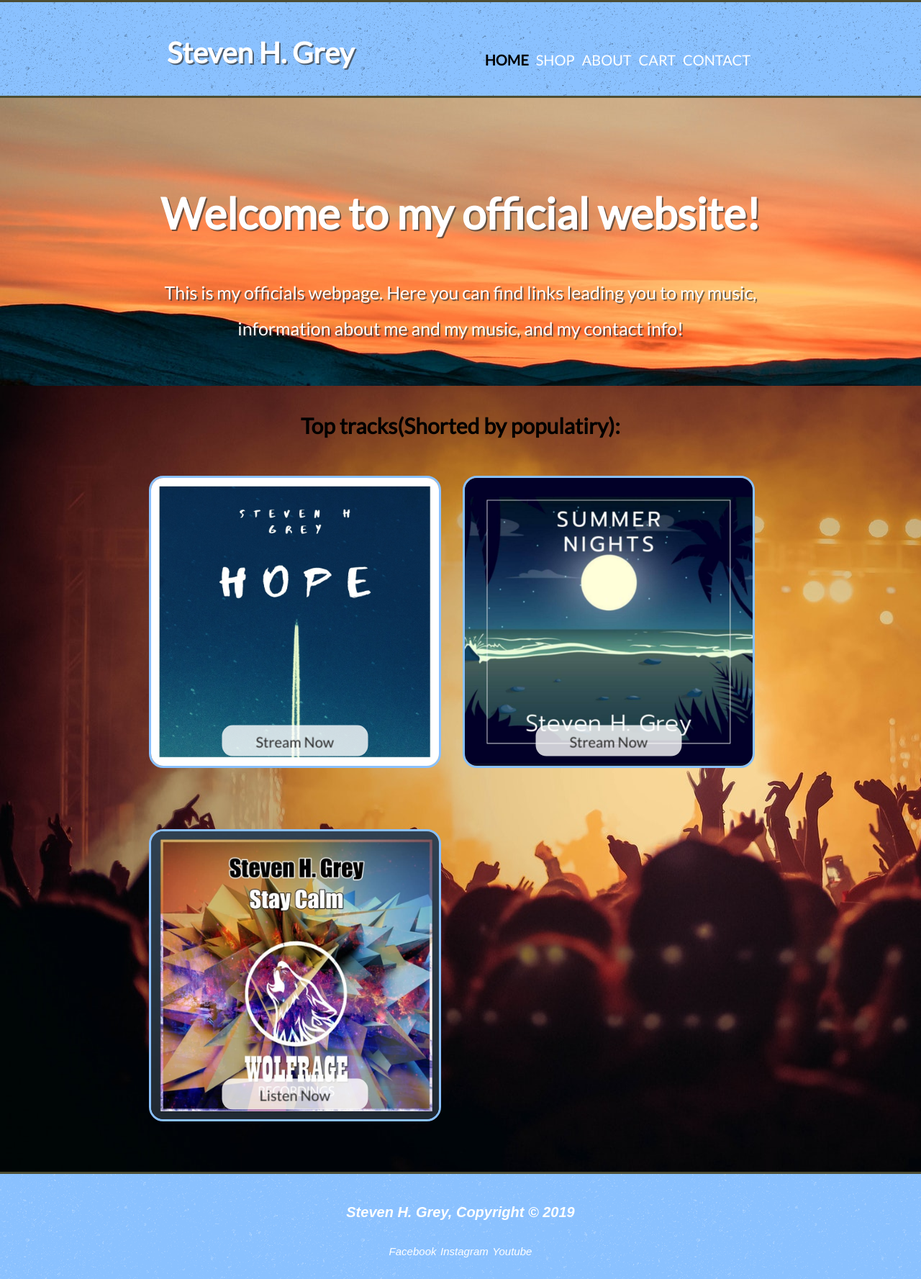
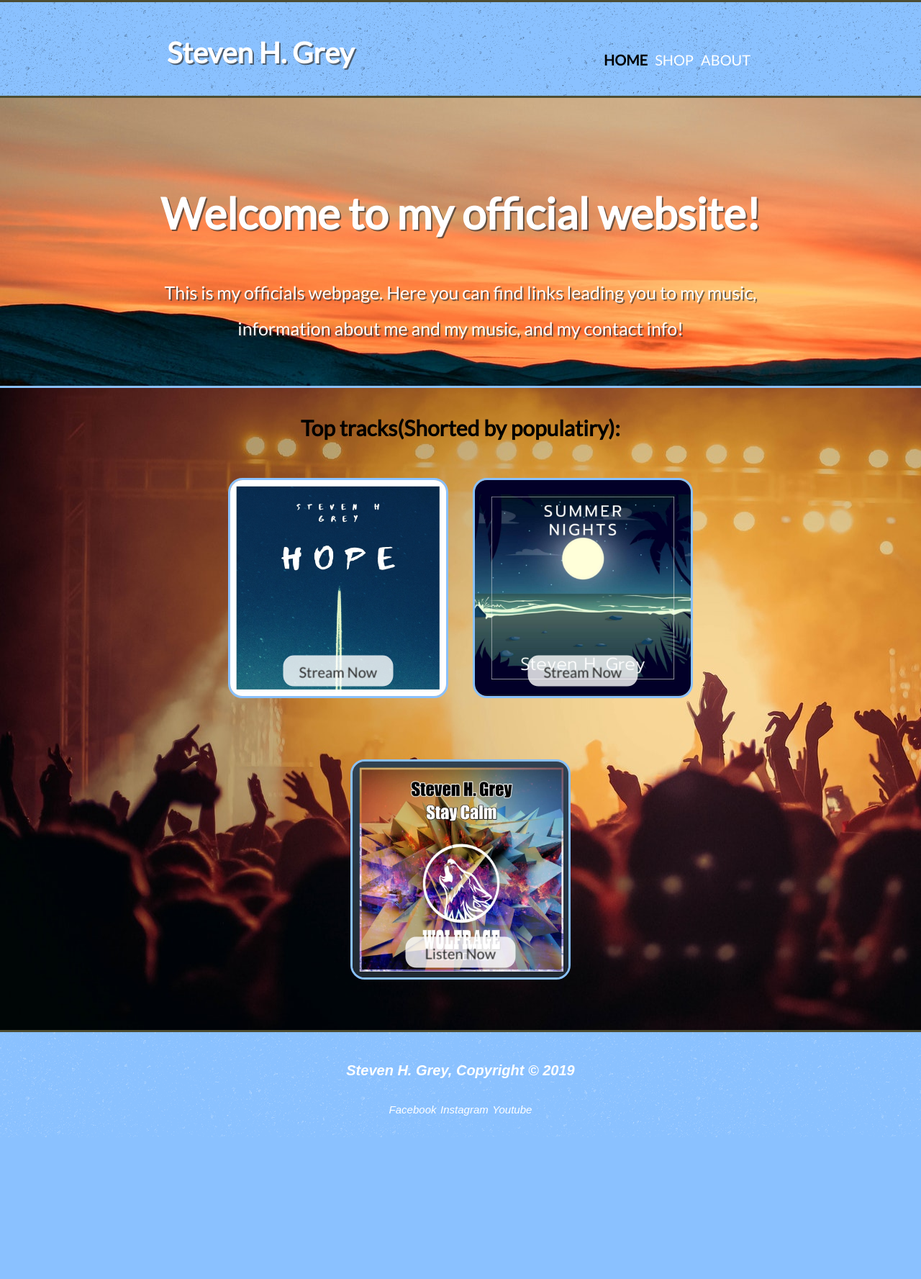
Before and after one commit to Steven404/WebDevProject, a PHP site: page / in a window 1280 px wide. Shown: the whole page at 72% size. After the commit the page ends 1580 px from the top, so only its background shows below. Run offline with PHP 8.4, Linux system fonts and the light colour scheme.

Commit message:
polishing1

```diff
--- a/css/style.css
+++ b/css/style.css
@@ -88,7 +88,7 @@ header a:hover{
   width: 100%;
   text-align: center;
   color: #fff;
-  -bottom: #8ac1ff 3px solid;
+  border-bottom: #8ac1ff 3px solid;
 }
 
 .showcase h1{
@@ -105,44 +105,43 @@ header a:hover{
 
 /*Top Tracks*/
 
-#top_tracks{
+.toptracks{
   background: url('../img/bg1.jpg') 0;
   border-bottom: #4d4d33 3px solid;
   min-height: 400px;
+  text-align: center;
 }
 
-#top_tracks .box{
-  float: left;
+.toptracks .box{
+  display: inline-block;
   text-align: center;
   text-decoration: none;
   margin: 15px;
   transition: all 0.3s ease-in-out;
+
 }
-#top_tracks .box img{
+.toptracks .box img{
    border-radius: 20px;
    border: 3px solid #8ac1ff;
    transition: all 0.3s ease-in-out;
+   max-width: 300px;
 }
 
-.idk {
-	width: 50%
-}
-
-#top_tracks .box img:hover{
+.topracks .box img:hover{
   transform: scale(1.05);
 }
 
-#top_tracks.button{
+.toptracks.button{
   text-decoration: none;
   color: #2c2c2c;
 }
 
-#top_tracks a{
+.toptracks a{
   text-decoration: none;
   color: #2c2c2c;
 }
 
-#top_tracks a:hover{
+.toptracks a:hover{
   transform: scale(1.05);
   color: #fff;
 }
--- a/index.php
+++ b/index.php
@@ -36,24 +36,22 @@
             <li class="current"><a href="index.php">Home</a></li>
             <li><a href="shop.php">Shop</a></li>
             <li><a href="about.html">About</a></li>
-            <li><a href="cart.html">Cart</a></li>
-            <li><a href="contact.html">Contact</a></li>
           </ul>
         </nav>
       </div>
     </header>
-      <section class="showcase">
+      <section class="showcase fadeIn animated">
         <div class="container fadeInUp animated">
           <h1>Welcome to my official website!</h1>
           <p>This is my officials webpage. Here you can find links leading you to my music, information about me and my music, and my contact info!</p>
         </div>
       </section>
 
-      <section id="top_tracks">
+      <section class="toptracks fadeIn animated">
         <div class="container wow fadeIn animated" data-wow-delay="1s">
           <h2>Top tracks(Shorted by populatiry):</h2>
           <div class="box">
-            <img src="img/Hope.jpg" alt="Hope">
+            <img  src="img/Hope.jpg" alt="Hope">
             <div class="ht">
               <a href="https://distrokid.com/hyperfollow/stevenhgrey/hope" target="_blank" class="button hvr-grow">
                 Stream Now
@@ -62,7 +60,7 @@
 
           </div>
           <div class="box">
-            <img class=idk src="img/Summer Nights.jpg" alt="Summer Nights">
+            <img class="idk" src="img/Summer Nights.jpg" alt="Summer Nights">
             <div class="ht">
               <a href="https://distrokid.com/hyperfollow/stevenhgrey/summer-nights" target="_blank" class="button hvr-grow">
                 Stream Now
--- a/shop.php
+++ b/shop.php
@@ -47,8 +47,6 @@
             <li><a href="index.php">Home</a></li>
             <li class="current"><a href="shop.php">Shop</a></li>
             <li><a href="about.html">About</a></li>
-            <li><a href="cart.html">Cart</a></li>
-            <li><a href="contact.html">Contact</a></li>
           </ul>
         </nav>
       </div>
@@ -62,7 +60,7 @@
           <a class="PrName"><?=print_r($product['PRODUCT_NAME'], TRUE); ?></a>
           <a class="Available">In-Stock: <?=print_r($product['AVAILABLE'], TRUE); ?></a>
           <img class="item-image" src="<?=print_r($product['img'], TRUE);?>" alt="<?=print_r($product['PRODUCT_NAME'], TRUE); ?>">
-          <button class="button1 bttn-unite bttn-md" type="button">Add to cart</button>
+          <button class="button1 bttn-gradient bttn-md" type="button">Add to cart</button>
         </div>
         <?php endwhile;?>
       </div>
```
Also changed, not shown: other parts of css/style.css (+15 -10 lines), about.html (+4 -10 lines).
